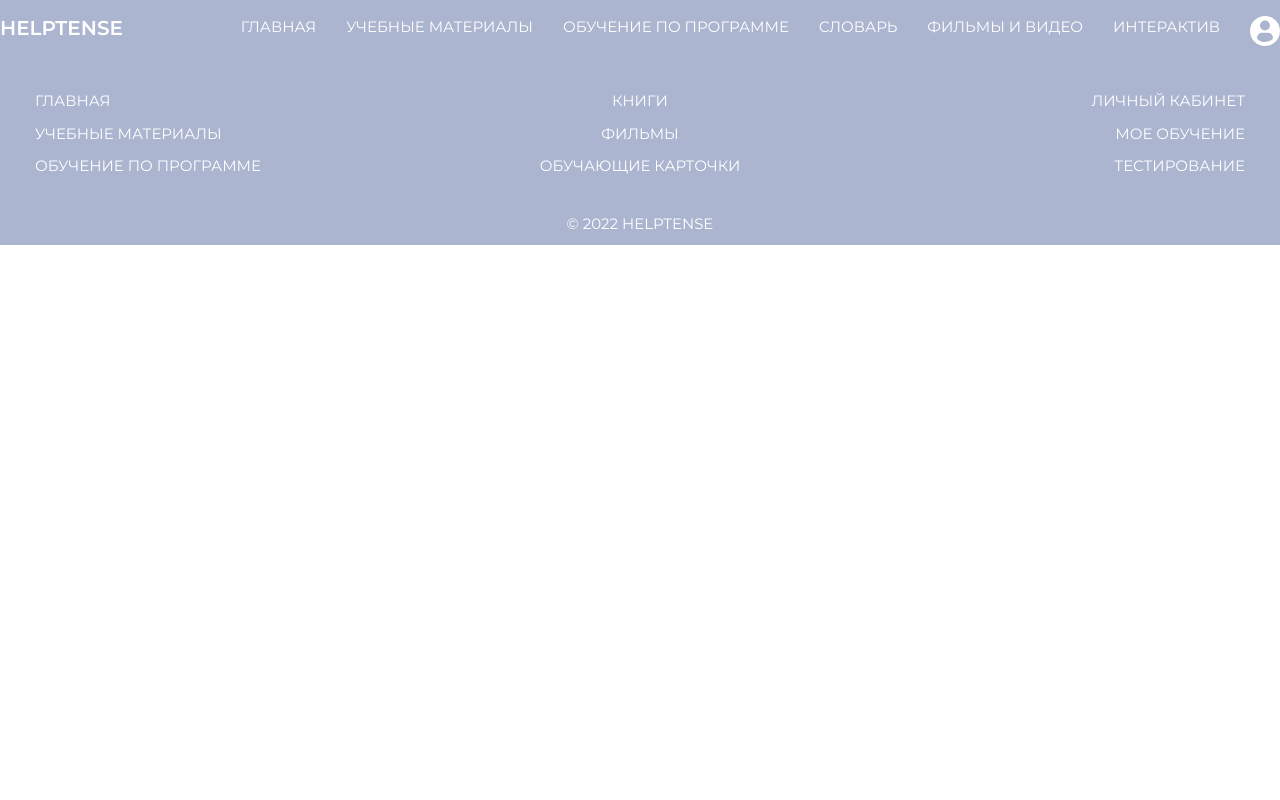
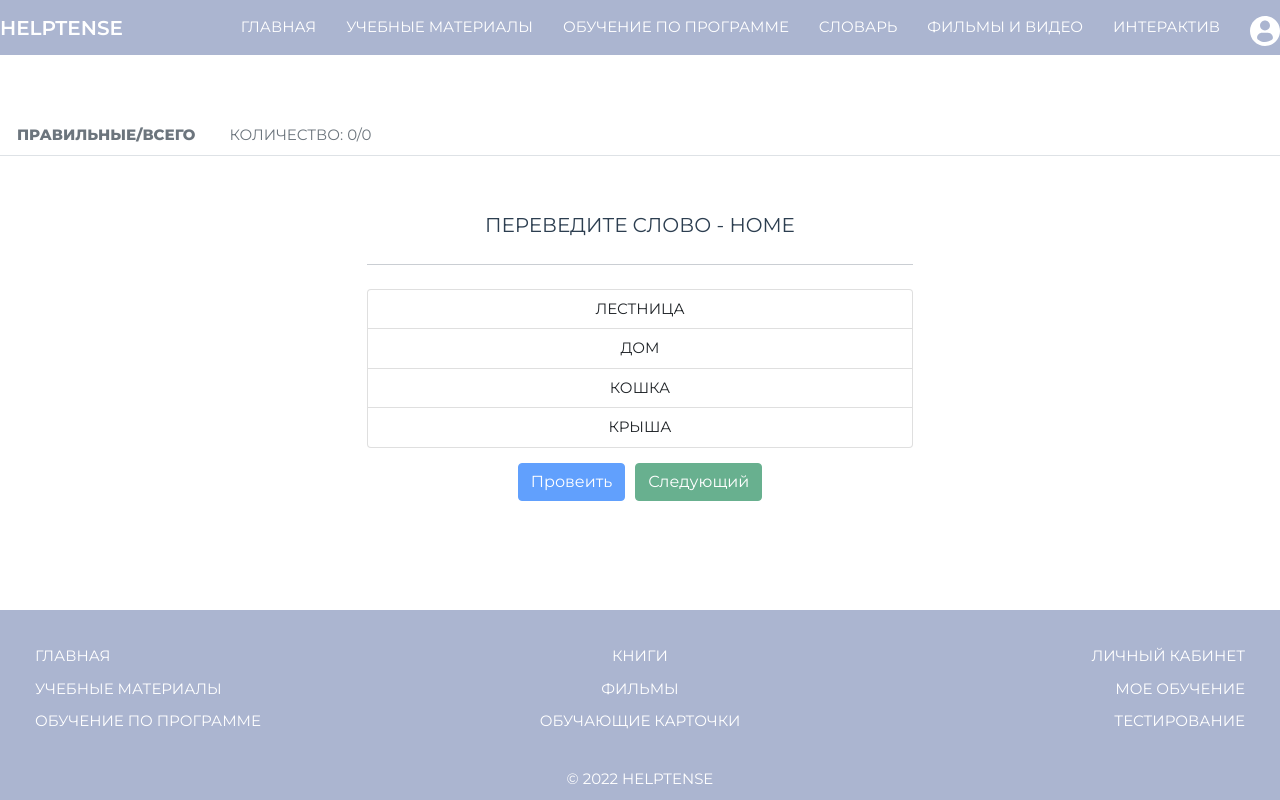
Before and after one commit to AriaTaary/language_portal, a Vue app: page /testing in a window 1280 px wide. Built offline with nearby package versions, Linux system fonts and the light colour scheme; no server answers; what vue-youtube-embed would draw is missing.

Commit message:
Тестирование на перевод слов

```diff
--- a/src/components/Header.vue
+++ b/src/components/Header.vue
@@ -15,7 +15,7 @@
               <li class="list-item">
                 <router-link to="/interactive" class="menuItem">Слова</router-link>
                 <router-link to="/songs" class="menuItem">Песни</router-link>
-                <router-link to="/quiz" class="menuItem">Викторина</router-link>
+                <router-link to="/testing" class="menuItem">Тестирование</router-link>
 
               </li>
             </ul>
@@ -107,6 +107,7 @@ export default {
 }
 .topItem:hover .wrpList {
   display: block;
+  z-index: 1;
 }
 .wrpList {
   display: none;
--- /dev/null
+++ b/src/components/v-testing-box.vue
@@ -0,0 +1,144 @@
+<template>
+  <div class="question-box-container">
+    <b-jumbotron class="box">
+      <template slot="lead">
+        {{ currentQuestion.question }}
+      </template>
+
+      <hr class="my-4" />
+
+      <b-list-group>
+        <b-list-group-item
+          v-for="(answer, index) in shuffledAnswers"
+          :key="index"
+          @click.prevent="selectAnswer(index)"
+          :class="answerClass(index)"
+        >
+          {{ answer }}
+        </b-list-group-item>
+      </b-list-group>
+
+      <b-button
+        variant="primary"
+        @click="submitAnswer"
+        :disabled="selectedIndex === null || answered"
+      >
+        Провеить
+      </b-button>
+      <b-button
+        @click="next" variant="success"
+        :disabled="answered === false"
+
+      >
+        Следующий
+      </b-button>
+    </b-jumbotron>
+  </div>
+</template>
+
+<script>
+import _ from 'lodash'
+
+export default {
+    name:'Testing',
+  props: {
+    currentQuestion: Object,
+    next: Function,
+    increment: Function,
+  },
+  data: function() {
+    return {
+      selectedIndex: null,
+      correctIndex: null,
+      shuffledAnswers: [],
+      answered: false
+    }
+  },
+  computed: {
+    answers() {
+      let answers = [...this.currentQuestion.incorrect_answers]
+      answers.push(this.currentQuestion.correct_answer)
+      return answers
+    }
+  },
+  watch: {
+    currentQuestion: {
+      immediate: true,
+      handler() {
+        this.selectedIndex = null
+        this.answered = false
+        this.shuffleAnswers()
+      }
+    }
+  },
+  methods: {
+    selectAnswer(index) {
+      this.selectedIndex = index
+    },
+    submitAnswer() {
+      let isCorrect = false
+
+      if (this.selectedIndex === this.correctIndex) {
+        isCorrect = true
+      }
+      this.answered = true
+
+      this.increment(isCorrect)
+    },
+    shuffleAnswers() {
+      let answers = [...this.currentQuestion.incorrect_answers, this.currentQuestion.correct_answer]
+      this.shuffledAnswers = _.shuffle(answers)
+      this.correctIndex = this.shuffledAnswers.indexOf(this.currentQuestion.correct_answer)
+    },
+    answerClass(index) {
+      let answerClass = ''
+
+      if (!this.answered && this.selectedIndex === index) {
+        answerClass = 'selected'
+      } else if (this.answered && this.correctIndex === index) {
+        answerClass = 'correct'
+      } else if (this.answered &&
+        this.selectedIndex === index &&
+        this.correctIndex !== index
+      ) {
+        answerClass = 'incorrect'
+      }
+
+      return answerClass
+    }
+  }
+}
+</script>
+
+<style scoped>
+.box{
+    margin-top: 30px;
+}
+.list-group {
+  margin-bottom: 15px;
+}
+
+.list-group-item:hover {
+  background: #EEE;
+  cursor: pointer;
+}
+
+.btn {
+  margin: 0 5px;
+}
+
+.selected {
+  background-color: lightblue;
+}
+
+.correct {
+  background-color: lightgreen;
+}
+
+.incorrect {
+  background-color: red;
+}
+.question-box-container {
+    min-width: 300px;
+}
+</style>
--- /dev/null
+++ b/src/db/tests.json
@@ -0,0 +1,29 @@
+{
+  "response_code": 0,
+  "results": [
+    {
+      "category": "Translate",
+      "type": "multiple",
+      "difficulty": "easy",
+      "question": "Переведите слово - Home",
+      "correct_answer": "Дом",
+      "incorrect_answers": ["Крыша","Лестница","Кошка"]
+    },
+    {
+      "category": "Translate",
+      "type": "multiple",
+      "difficulty": "medium",
+      "question": "Как переводится слово - Bones?",
+      "correct_answer": "Кости",
+      "incorrect_answers": ["Челюсти", "Ноги", "Голова"]
+    },
+    {
+      "category": "Translate",
+      "type": "multiple",
+      "difficulty": "easy",
+      "question": "Переведите слово - Magazine",
+      "correct_answer": "Журнал",
+      "incorrect_answers": ["Магазин", "Кинотеатр", "Буфет"]
+    }
+  ]
+}
--- a/src/router/index.js
+++ b/src/router/index.js
@@ -10,7 +10,7 @@ import Dictionary from '../views/Dictionary.vue';
 import Songs from '../views/Songs.vue';
 import Videos from '../views/Videos.vue';
 import VideoPage from '../views/VideoPage.vue';
-import Quiz from '../views/Quiz.vue';
+import Testing from '../views/Testing.vue';
 
 import ArticlesMain from '../views/Articles/Main.vue';
 import ArticleView from '../views/Articles/View.vue';
@@ -86,9 +86,9 @@ const routes = [
     props: true
   },
   {
-    path: '/quiz',
-    name: 'Quiz',
-    component: Quiz
+    path: '/testing',
+    name: 'Testing',
+    component: Testing
   },
 ];
 
--- a/src/views/Quiz.vue
+++ /dev/null
@@ -1,183 +0,0 @@
-<template>
-  <div class="quiz">
-    <b-nav tabs>
-      <b-nav-item disabled><b>Правильные ответы/Всего</b></b-nav-item>
-      <b-nav-item disabled
-        >Количество: {{ numCorrect }}/{{ numTotal }}</b-nav-item>
-    </b-nav>
-
-    <b-container class="bv-example-row">
-      <b-row>
-        <b-col sm="6" offset="3">
-          <div
-            class="question-box-container"
-            v-if="questions.length"
-            :currentQuestion="questions[index]"
-            :next="next"
-            :increment="increment"
-          >
-            <b-jumbotron>
-            <template>
-                {{ currentQuestion.question }}
-            </template>
-
-              <hr class="my-4" />
-
-              <b-list-group>
-                <b-list-group-item
-                    v-for="(answer, index) in shuffledAnswers"
-                    :key="index"
-                    @click.prevent="selectAnswer(index)"
-                    :class="answerClass(index)"
-                >
-                  {{ answer }}
-                </b-list-group-item>
-              </b-list-group>
-
-              <b-button
-                variant="primary"
-                @click="submitAnswer"
-                :disabled="selectedIndex === null || answered"
-              >
-                Проверить
-               </b-button>
-                <b-button @click="next" variant="success">
-                    Следующий
-                </b-button>
-                </b-jumbotron>
-          </div>
-        </b-col>
-      </b-row>
-    </b-container>
-  </div>
-</template>
-<script>
-import _ from 'lodash';
-export default {
-    props: {
-        currentQuestion: {
-            type: Object,
-            required: true,
-        },
-
-    },
-  name: 'Quiz',
-  data() {
-    return {
-      questions: [],
-      index: 0,
-      numCorrect: 0,
-      numTotal: 0,
-      selectedIndex: null,
-      correctIndex: null,
-      shuffledAnswers: [],
-      answered: false,
-      question:''
-      };
-  },
-
-  computed: {
-    answers() {
-        let answers = [...this.currentQuestion.incorrect_answers]
-        answers.push(this.currentQuestion.correct_answer)
-        return answers
-    },
-  },
-  watch: {
-    currentQuestion: {
-    //   immediate: true,
-      handler() {
-        this.selectedIndex = null
-        this.answered = false
-        this.shuffleAnswers()
-      }
-    }
-  },
-
-    methods: {
-    next() {
-      this.index++;
-    },
-    increment(isCorrect) {
-      if (isCorrect) {
-        this.numCorrect++;
-      }
-      this.numTotal++;
-    },
-    selectAnswer(index) {
-      this.selectedIndex = index
-    },
-    submitAnswer() {
-      let isCorrect = false
-      if (this.selectedIndex === this.correctIndex) {
-        isCorrect = true
-      }
-      this.answered = true
-      this.increment(isCorrect)
-    },
-    shuffleAnswers() {
-      let answers = [...this.currentQuestion.incorrect_answers, this.currentQuestion.correct_answer]
-      this.shuffledAnswers = _.shuffle(answers)
-      this.correctIndex = this.shuffledAnswers.indexOf(this.currentQuestion.correct_answer)
-    },
-    answerClass(index) {
-      let answerClass = '';
-      if (!this.answered && this.selectedIndex === index) {
-        answerClass = 'selected';
-      } else if (this.answered && this.correctIndex === index) {
-        answerClass = 'correct';
-      } else if (
-        this.answered &&
-        this.selectedIndex === index &&
-        this.correctIndex !== index
-      ) {
-        answerClass = 'incorrect';
-      }
-      return answerClass;
-    },
-  },
-
-  mounted: function() {
-    fetch('https://opentdb.com/api.php?amount=10&category=27&type=multiple', {
-      method: 'get'
-    })
-      .then((response) => {
-        return response.json()
-      })
-      .then((jsonData) => {
-        this.questions = jsonData.results
-        console.log(this.questions)
-      })
-  },
-};
-</script>
-
-<style scoped>
-.quiz{
-    font-family: 'Avenir', Helvetica, Arial, sans-serif;
-  -webkit-font-smoothing: antialiased;
-  -moz-osx-font-smoothing: grayscale;
-  text-align: center;
-  color: #2c3e50;
-  margin-top: 60px;
-}
-.list-group {
-  margin-bottom: 15px;
-}
-.list-group-item:hover {
-  background: #eee;
-  cursor: pointer;
-}
-.btn {
-  margin: 0 5px;
-}
-.selected {
-  background-color: lightblue;
-}
-.correct {
-  background-color: lightgreen;
-}
-.incorrect {
-  background-color: red;
-}
-</style>
--- a/src/views/Songs.vue
+++ b/src/views/Songs.vue
@@ -64,7 +64,7 @@ const options = {
 };
 
 axios.request(options).then(function (response) {
-	console.log(response.data);
+	// console.log(response.data);
 }).catch(function (error) {
 	console.error(error);
 });
--- /dev/null
+++ b/src/views/Testing.vue
@@ -0,0 +1,73 @@
+<template>
+  <div class="quiz">
+     <b-nav tabs>
+      <b-nav-item disabled><b>Правильные/Всего</b></b-nav-item>
+      <b-nav-item disabled>Количество: {{ numCorrect }}/{{ numTotal }}</b-nav-item>
+    </b-nav>
+
+    <b-container class="bv-example-row">
+      <b-row>
+        <b-col sm="6" offset="3">
+          <TestingBox
+            v-if="questions.length"
+            :currentQuestion="questions[index]"
+            :next="next"
+            :increment="increment"
+          />
+        </b-col>
+      </b-row>
+    </b-container>
+  </div>
+</template>
+
+<script>
+import TestingBox from '../components/v-testing-box.vue'
+import Questions from '../db/tests.json'
+export default {
+  name: 'Testing',
+  components: {
+    TestingBox
+    },
+  data() {
+    return {
+      questions: [],
+      index: 0,
+      numCorrect: 0,
+      numTotal: 0
+    }
+  },
+  methods: {
+    next() {
+      if(this.index == this.questions.length-1){
+        return
+      }else{
+        this.index++
+      }
+
+    },
+    increment(isCorrect) {
+      if (isCorrect) {
+        this.numCorrect++
+      }
+      this.numTotal++
+    }
+  },
+  mounted: function() {
+    this.questions  = Questions.results
+  }
+}
+</script>
+
+<style>
+.quiz {
+  -webkit-font-smoothing: antialiased;
+  -moz-osx-font-smoothing: grayscale;
+  text-align: center;
+  color: #2c3e50;
+  margin-top: 60px;
+}
+.bv-example-row {
+  display: flex;
+  justify-content: center;
+}
+</style>
```
